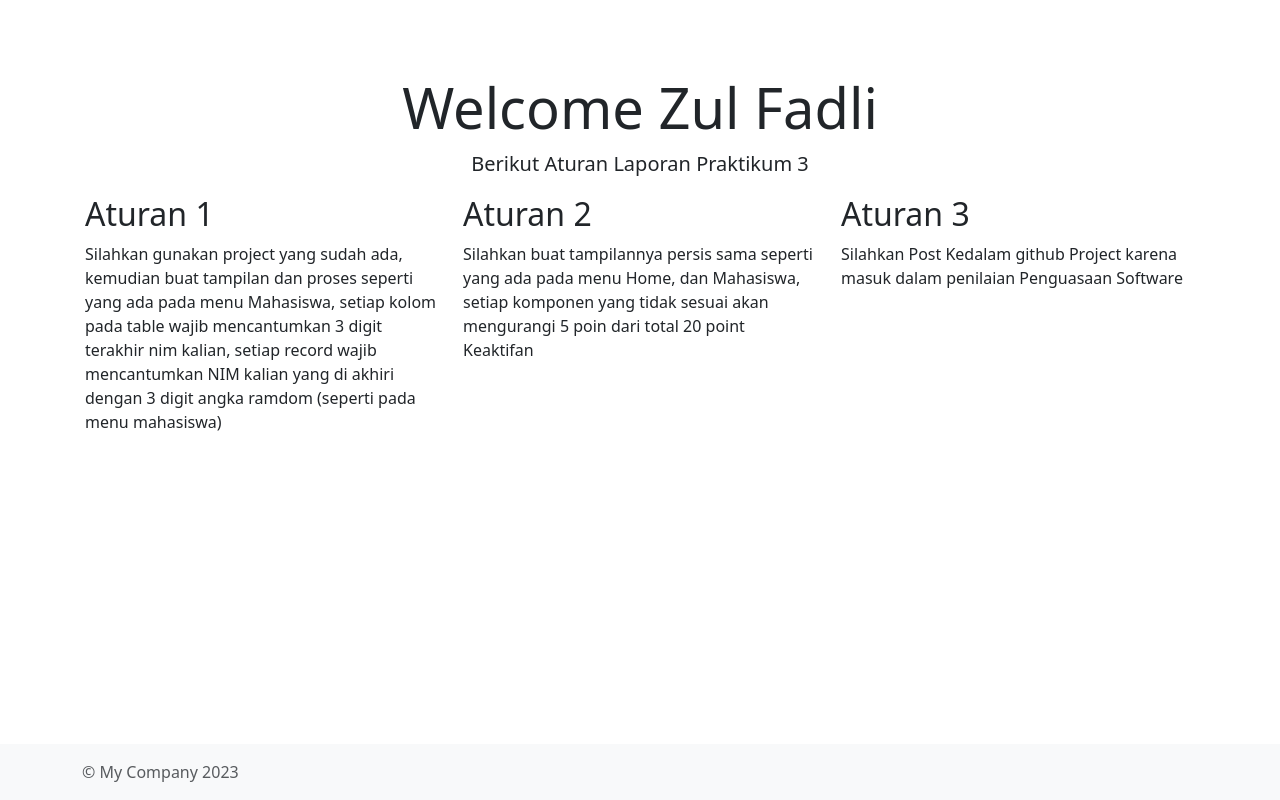
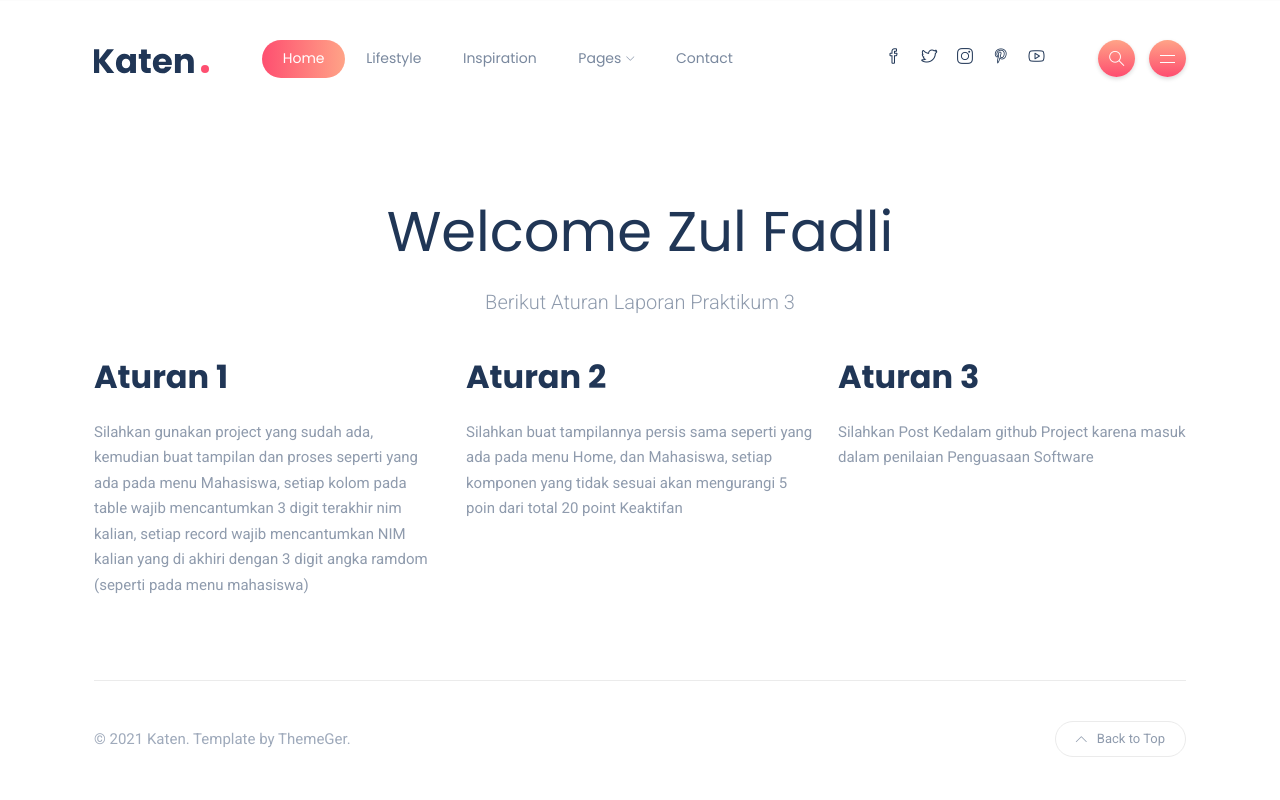
Before and after one commit to zumaku/prak-web-101, a Yii app: template views/site/index.php in a window 1280 px wide. Run offline with PHP 8.4 and a stand-in for Yii, Linux system fonts and the light colour scheme; the template is opened without the code that fills it, so the values that code supplies are empty; some libraries are stand-ins or nearby versions; some web fonts are replaced.

Commit message:
Memperbarui tamplate layout main

```diff
--- a/views/layouts/main.php
+++ b/views/layouts/main.php
@@ -25,58 +25,137 @@ $this->registerLinkTag(['rel' => 'icon', 'type' => 'image/x-icon', 'href' => Yii
 <head>
     <title><?= Html::encode($this->title) ?></title>
     <?php $this->head() ?>
+<!--
+    <meta http-equiv="Content-Type" content="text/html; charset=UTF-8">
+	<title>Katen - Minimal Blog & Magazine HTML Theme</title>
+	<meta name="description" content="Katen - Minimal Blog & Magazine HTML Theme">
+	<meta name="viewport" content="width=device-width, initial-scale=1, maximum-scale=1">
+	<link rel="shortcut icon" type="image/x-icon" href="/images/favicon.png"> -->
+
+	<!-- STYLES -->
+	<link rel="stylesheet" href="/css/bootstrap.min.css" type="text/css" media="all">
+	<link rel="stylesheet" href="/css/all.min.css" type="text/css" media="all">
+	<link rel="stylesheet" href="/css/slick.css" type="text/css" media="all">
+	<link rel="stylesheet" href="/css/simple-line-icons.css" type="text/css" media="all">
+    <!-- <link rel="stylesheet" href="https://cdnjs.cloudflare.com/ajax/libs/simple-line-icons/2.5.5/css/simple-line-icons.min.css"> -->
+	<link rel="stylesheet" href="/css/style.css" type="text/css" media="all">
+
+	<!--[if lt IE 9]>
+        <script src="https://oss.maxcdn.com/html5shiv/3.7.2/html5shiv.min.js"></script>
+        <script src="https://oss.maxcdn.com/respond/1.4.2/respond.min.js"></script>
+    <![endif]-->
 </head>
-<body class="d-flex flex-column h-100">
+<body>
 <?php $this->beginBody() ?>
 
-<header id="header">
-    <?php
-    NavBar::begin([
-        'brandLabel' => Yii::$app->name,
-        'brandUrl' => Yii::$app->homeUrl,
-        'options' => ['class' => 'navbar-expand-md navbar-dark bg-dark fixed-top']
-    ]);
-    echo Nav::widget([
-        'options' => ['class' => 'navbar-nav'],
-        'items' => [
-            ['label' => 'Home', 'url' => ['/site/index']],
-            ['label' => 'Mahasiswa', 'url' => ['/mahasiswa']],
-            // ['label' => 'About', 'url' => ['/site/about']],
-            // ['label' => 'Contact', 'url' => ['/site/contact']],
-            // Yii::$app->user->isGuest
-            //     ? ['label' => 'Login', 'url' => ['/site/login']]
-            //     : '<li class="nav-item">'
-            //         . Html::beginForm(['/site/logout'])
-            //         . Html::submitButton(
-            //             'Logout (' . Yii::$app->user->identity->username . ')',
-            //             ['class' => 'nav-link btn btn-link logout']
-            //         )
-            //         . Html::endForm()
-            //         . '</li>'
-        ]
-    ]);
-    NavBar::end();
-    ?>
+    <!-- header -->
+	<header class="header-default">
+		<nav class="navbar navbar-expand-lg">
+			<div class="container-xl">
+				<!-- site logo -->
+				<a class="navbar-brand" href="/"><img src="/images/logo.svg" alt="logo" /></a>
+
+				<div class="collapse navbar-collapse">
+					<!-- menus -->
+					<ul class="navbar-nav mr-auto">
+						<li class="nav-item dropdown active">
+							<a class="nav-link" href="">Home</a>
+						</li>
+						<li class="nav-item">
+							<a class="nav-link" href="/category">Lifestyle</a>
+						</li>
+						<li class="nav-item">
+							<a class="nav-link" href="/category">Inspiration</a>
+						</li>
+						<li class="nav-item dropdown">
+							<a class="nav-link dropdown-toggle" href="/#">Pages</a>
+							<ul class="dropdown-menu">
+								<li><a class="dropdown-item" href="/mahasiswa">Mahasiswa</a></li>
+								<li><a class="dropdown-item" href="/pendidikan">Pendidikan</a></li>
+								<li><a class="dropdown-item" href="/category">Category</a></li>
+								<li><a class="dropdown-item" href="/blog-single">Blog Single</a></li>
+								<li><a class="dropdown-item" href="/blog-single-alt">Blog Single Alt</a></li>
+								<li><a class="dropdown-item" href="/about">About</a></li>
+								<li><a class="dropdown-item" href="/contact">Contact</a></li>
+							</ul>
+						</li>
+						<li class="nav-item">
+							<a class="nav-link" href="contact">Contact</a>
+						</li>
+					</ul>
+				</div>
+
+				<!-- header right section -->
+				<div class="header-right">
+					<!-- social icons -->
+					<ul class="social-icons list-unstyled list-inline mb-0">
+						<li class="list-inline-item"><a href="#"><i class="fab fa-facebook-f icon-social-facebook"></i></a></li>
+						<li class="list-inline-item"><a href="#"><i class="fab fa-twitter icon-social-twitter"></i></a></li>
+						<li class="list-inline-item"><a href="#"><i class="fab fa-instagram icon-social-instagram"></i></a></li>
+						<li class="list-inline-item"><a href="#"><i class="fab fa-pinterest icon-social-pinterest"></i></a></li>
+						<li class="list-inline-item"><a href="#"><i class="fab fa-youtube icon-social-youtube"></i></a></li>
+					</ul>
+					<!-- header buttons -->
+					<div class="header-buttons">
+						<button class="search icon-button">
+							<i class="icon-magnifier"></i>
+						</button>
+						<button class="burger-menu icon-button">
+							<span class="burger-icon"></span>
+						</button>
+					</div>
+				</div>
+			</div>
+		</nav>
 	</header>
 
-<main id="main" class="flex-shrink-0" role="main">
-    <div class="container">
-        <?php if (!empty($this->params['breadcrumbs'])): ?>
-            <?= Breadcrumbs::widget(['links' => $this->params['breadcrumbs']]) ?>
-        <?php endif ?>
-        <?= Alert::widget() ?>
+    <!-- section main content -->
+	<section class="main-content">
+		<div class="container-xl">
+			<div class="row gy-4">
                 <?= $content ?>
 			</div>
-</main>
+		</div>
+	</section>
 
-<footer id="footer" class="mt-auto py-3 bg-light">
-    <div class="container">
-        <div class="row text-muted">
-            <div class="col-md-6 text-center text-md-start">&copy; My Company <?= date('Y') ?></div>
-            <div class="col-md-6 text-center text-md-end"><?= Yii::powered() ?></div>
+    <!-- footer -->
+	<footer>
+		<div class="container-xl">
+			<div class="footer-inner">
+				<div class="row d-flex align-items-center gy-4">
+					<!-- copyright text -->
+					<div class="col-md-4">
+						<span class="copyright">© 2021 Katen. Template by ThemeGer.</span>
+					</div>
+
+					<!-- social icons -->
+					<div class="col-md-4 text-center">
+						<ul class="social-icons list-unstyled list-inline mb-0">
+							<li class="list-inline-item"><a href="#"><i class="fab fa-facebook-f"></i></a></li>
+							<li class="list-inline-item"><a href="#"><i class="fab fa-twitter"></i></a></li>
+							<li class="list-inline-item"><a href="#"><i class="fab fa-instagram"></i></a></li>
+							<li class="list-inline-item"><a href="#"><i class="fab fa-pinterest"></i></a></li>
+							<li class="list-inline-item"><a href="#"><i class="fab fa-medium"></i></a></li>
+							<li class="list-inline-item"><a href="#"><i class="fab fa-youtube"></i></a></li>
+						</ul>
+					</div>
+
+					<!-- go to top button -->
+					<div class="col-md-4">
+						<a href="#" id="return-to-top" class="float-md-end"><i class="icon-arrow-up"></i>Back to Top</a>
+					</div>
+				</div>
 			</div>
 		</div>
 	</footer>
+
+    <!-- JAVA SCRIPTS -->
+    <script src="/js/jquery.min.js"></script>
+    <script src="/js/popper.min.js"></script>
+    <script src="/js/bootstrap.min.js"></script>
+    <script src="/js/slick.min.js"></script>
+    <script src="/js/jquery.sticky-sidebar.min.js"></script>
+    <script src="/js/custom.js"></script>
 
 <?php $this->endBody() ?>
 </body>
```
Lines whose indentation alone changed are shown as unchanged.
